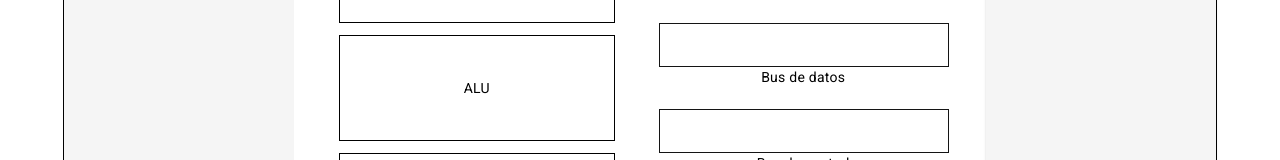
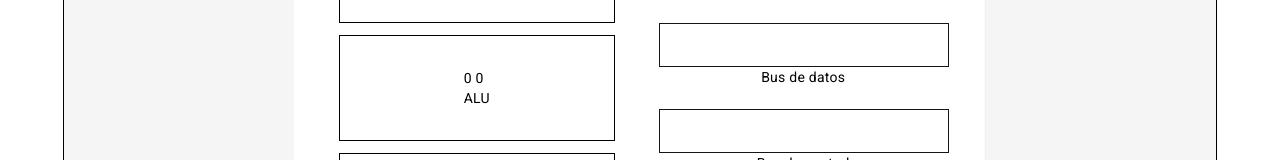
Before and after one commit to juandiramu/ProyectoArquitectura, an Angular app: page / in a window 1280 px wide. Shown: the part 330-490 px from the top of the page. Built offline with nearby package versions, Linux system fonts and the light colour scheme.

Commit message:
Fix error

```diff
--- a/src/app/Models/alu.ts
+++ b/src/app/Models/alu.ts
@@ -1,17 +1,17 @@
 import { OperationInstruction } from "../Enums/OperationInstruction";
 
 export class ALU {
-  Operation: OperationInstruction | undefined;
+  operation: OperationInstruction | undefined;
   operand1: number = 0;
   operand2: number = 0;
   error : string = '';
 
-  ExecuteOperation(tipoOperacion: OperationInstruction, operando1: number, operando2: number): number {
-    this.Operation = tipoOperacion;
+  RunOperation(tipoOperacion: OperationInstruction, operando1: number, operando2: number): number {
+    this.operation = tipoOperacion;
     this.operand1 = operando1;
     this.operand2 = operando2;
 
-    switch (this.Operation) {
+    switch (this.operation) {
       case OperationInstruction.ADD:
         return this.add(operando1, operando2);
       case OperationInstruction.SUB:
--- a/src/app/app.component.html
+++ b/src/app/app.component.html
@@ -51,7 +51,7 @@
           <div class="container__body__principal__center__ALU" >
             <div>
               <div>
-                <span>{{ALU.operando1 }} </span>  {{ALU.operacionAEjecutar}}  <span> {{ALU.operando2}}</span>
+                <span>{{ALU.operand1}} </span>  {{ALU.operation}}  <span> {{ALU.operand2}}</span>
               </div>
               ALU
             </div>
--- a/src/app/app.component.ts
+++ b/src/app/app.component.ts
@@ -227,7 +227,7 @@ export class AppComponent {
     })
     const numero1 = this.GetRegisterBank(operando1);
     const numero2 = this.GetRegisterBank(operando2);
-    const resultadoOperacion = this.ALU.ExecuteOperation(operacion, numero1, numero2);
+    const resultadoOperacion = this.ALU.RunOperation(operacion, numero1, numero2);
     if(this.ALU.error != ''){
       this.error = this.ALU.error;
     }
```
